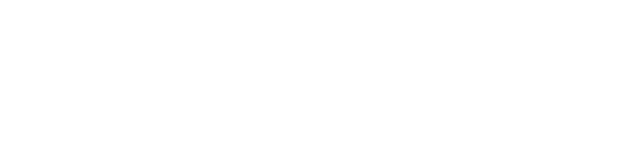
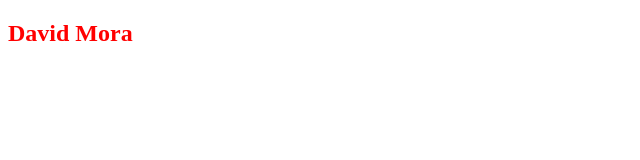
Before and after one commit to dmora219/foobar, a plain HTML site: page index.html in a window 1280 px wide. Shown: the whole page, without its empty margins (0-640 px from the left). Drawn offline with Linux system fonts and the light colour scheme.

Commit message:
update h2 with my name

```diff
--- a/index.html
+++ b/index.html
@@ -8,6 +8,6 @@
    <title>Document</title>
 </head>
 <body>
-   <h2></h2>
+   <h2>David Mora</h2>
 </body>
 </html>
```
